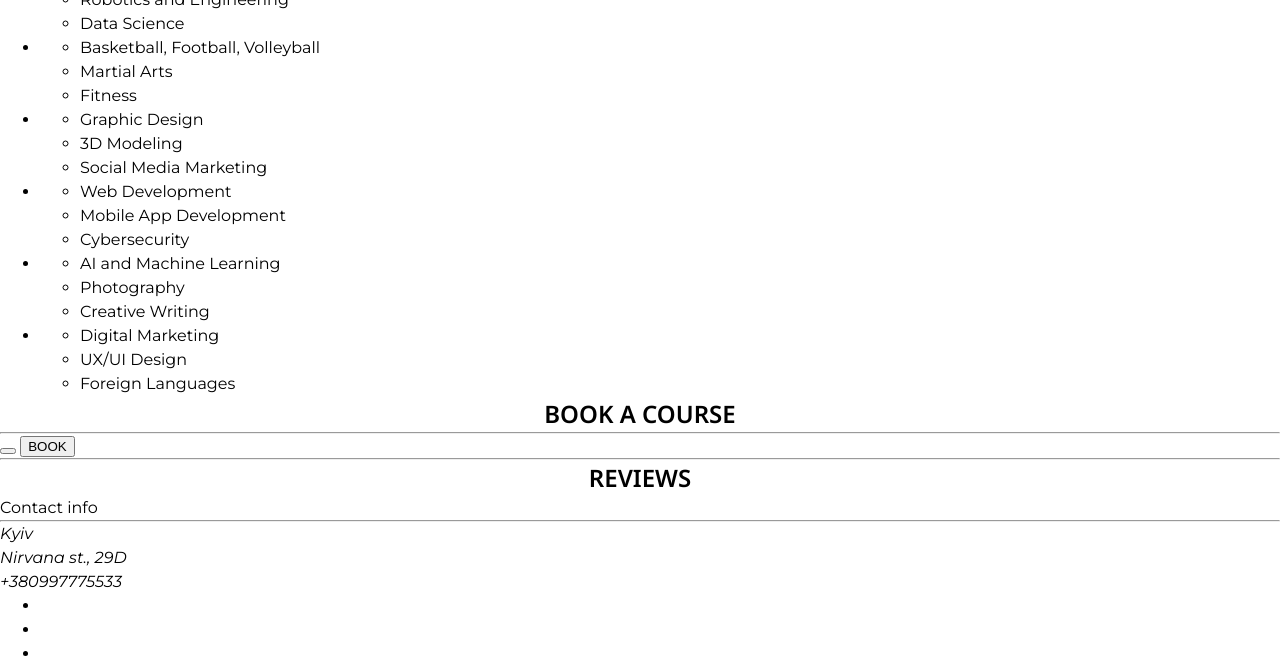
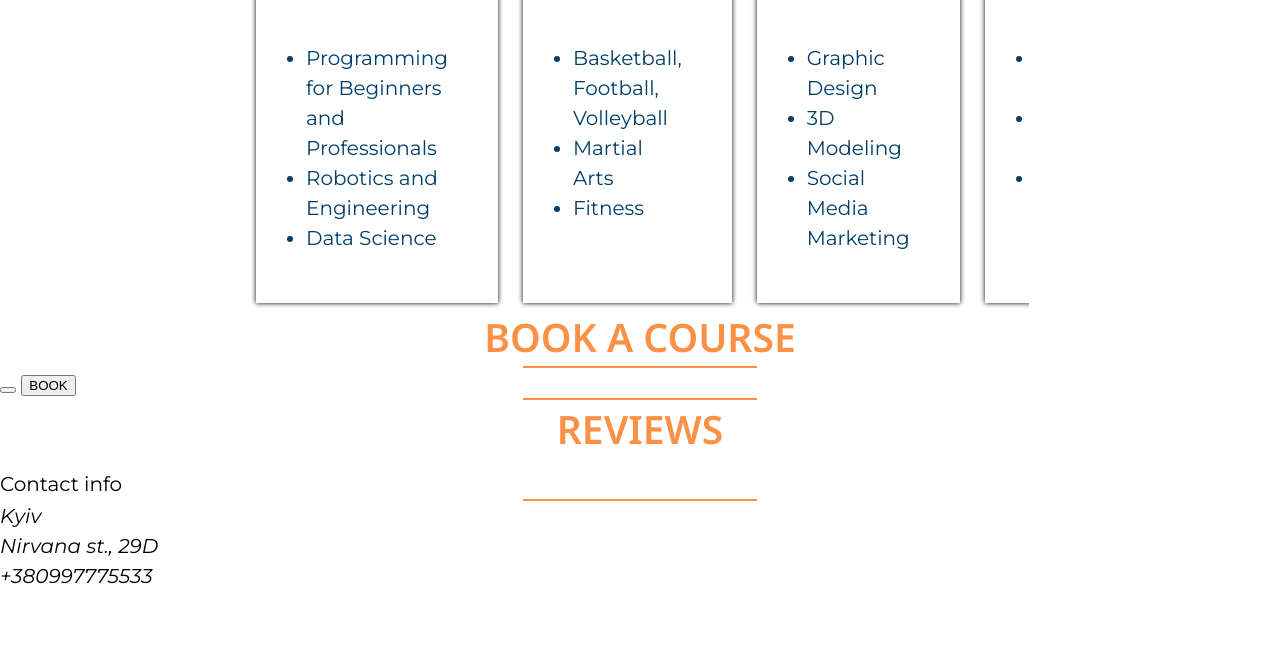
Before and after one commit to Sprite129/course-booking, a plain HTML site: page index.html in a window 1280 px wide. Shown: the part 686-1352 px from the top of the page. After the commit the page ends 1277 px from the top, so only its background shows below. Drawn offline with Linux system fonts and the light colour scheme.

Commit message:
"Our courses" section css writing started

```diff
--- a/css/style.css
+++ b/css/style.css
@@ -2,7 +2,17 @@
     --main-color: #FA9147;
     --secondary-color: #001626;
     --main-lighter: #FFD0AE;
-    --activated-button: #003E6B;
+    --secondary-lighter: #003E6B;
+
+    /* used utopia.fyi type scale tool */
+    --font-size--2: clamp(0.6944rem, 0.6513rem + 0.1919vw, 0.8rem);
+    --font-size--1: clamp(0.8333rem, 0.7652rem + 0.303vw, 1rem);
+    --font-size-0: clamp(1rem, 0.8977rem + 0.4545vw, 1.25rem);
+    --font-size-1: clamp(1.2rem, 1.0517rem + 0.6591vw, 1.5625rem);
+    --font-size-2: clamp(1.44rem, 1.2301rem + 0.933vw, 1.9531rem);
+    --font-size-3: clamp(1.728rem, 1.4362rem + 1.2971vw, 2.4414rem);
+    --font-size-4: clamp(2.0736rem, 1.6734rem + 1.7785vw, 3.0518rem);
+    --font-size-5: clamp(2.4883rem, 1.9457rem + 2.4116vw, 3.8147rem);
 }
 
 * {
@@ -19,16 +29,22 @@
 
 body {
     font-family: "Montserrat", "Poppins", "Nunito Sans", "Segoe UI", "Helvetica Neue", Helvetica, Arial, sans-serif;
-    font-size: 16px;
+    font-size: var(--font-size-0);
     line-height: 1.5;
 }
 
-h1, h2 {
+h1,
+h2 {
     font-family: "Noto Sans", "Open Sans", "Roboto", "Segoe UI", "Helvetica Neue", Arial, sans-serif;
-    font-size: 24px;
+    font-size: var(--font-size-3);
     font-weight: 600;
     text-transform: uppercase;
     text-align: center;
+}
+
+ul {
+    list-style: none;
+    padding: 0;
 }
 
 .sticky-header {
@@ -107,13 +123,13 @@ h1, h2 {
     background-image: url(../assets/images/register-now-small.png);
 }
 
-.main-carousel-item h1, .main-carousel-item h2 {
+.main-carousel-item h1,
+.main-carousel-item h2 {
     margin: 0 30px 20px;
 }
 
 .main-carousel-item a {
     display: block;
-    width: 120px;
     margin: 10px auto;
     line-height: 1;
     text-decoration: none;
@@ -125,5 +141,47 @@ h1, h2 {
 }
 
 .main-carousel-item a:hover {
-    background-color: var(--activated-button);
+    background-color: var(--secondary-lighter);
 }
+
+#course-options h2,
+#booking h2,
+#reviews h2 {
+    color: var(--main-color);
+}
+
+hr {
+    border: 0;
+    border-top: 2px solid var(--main-color);
+    width: calc(var(--font-size-3) * 6);
+    margin: 0 auto;
+}
+
+.carousel-container {
+    width: 60vw;
+    margin: 0 auto;
+    overflow: hidden;
+    padding: 5px;
+}
+
+.carousel-track {
+    display: flex;
+    position: relative;
+    gap: 25px;
+}
+
+.carousel-container-courses {
+    width: 60vw;
+    padding: 50px;
+    box-sizing: border-box;
+    box-shadow: 0 0 5px black;
+    color: var(--secondary-lighter);
+}
+
+.carousel-track ul {
+    list-style: disc;
+}
+
+.carousel-track li::marker {
+    color: var(--secondary-lighter);
+}
```
